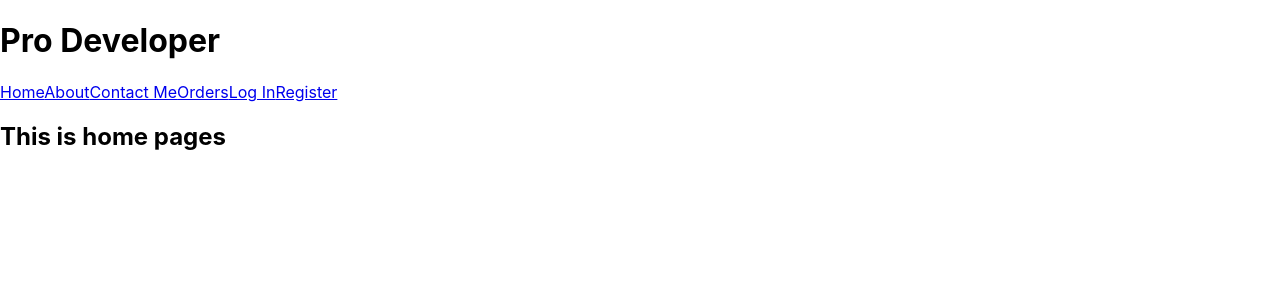
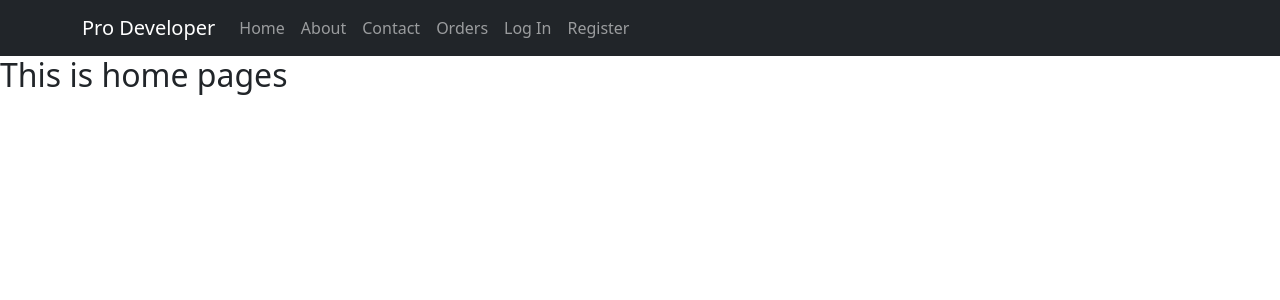
Before and after one commit to jhshakil/pro-developer, a React (Create React App) app: page / in a window 1280 px wide. Shown: the top 300 px of the page. Built offline with nearby package versions, Linux system fonts and the light colour scheme.

Commit message:
making navbar

```diff
--- a/src/App.js
+++ b/src/App.js
@@ -1,4 +1,3 @@
-import logo from './logo.svg';
 import './App.css';
 import Header from './pages/Shared/Header/Header';
 import { Route, Routes } from 'react-router-dom';
--- a/src/index.js
+++ b/src/index.js
@@ -4,6 +4,7 @@ import './index.css';
 import App from './App';
 import reportWebVitals from './reportWebVitals';
 import { BrowserRouter } from 'react-router-dom';
+import 'bootstrap/dist/css/bootstrap.min.css';
 
 const root = ReactDOM.createRoot(document.getElementById('root'));
 root.render(
--- a/src/pages/Shared/Header/Header.js
+++ b/src/pages/Shared/Header/Header.js
@@ -1,19 +1,35 @@
 import React from 'react';
+import { Container, Nav, Navbar } from 'react-bootstrap';
 import { Link } from 'react-router-dom';
 
 const Header = () => {
     return (
-        <div>
-            <h1>Pro Developer</h1>
-            <div>
-                <Link to='/'>Home</Link>
-                <Link to='/about'>About</Link>
-                <Link to='/contact'>Contact Me</Link>
-                <Link to='/orders'>Orders</Link>
-                <Link to='/login'>Log In</Link>
-                <Link to='/register'>Register</Link>
-            </div>
-        </div>
+        // <div>
+        //     <h1>Pro Developer</h1>
+        //     <div>
+        //         <Link to='/'>Home</Link>
+        //         <Link to='/about'>About</Link>
+        //         <Link to='/contact'>Contact Me</Link>
+        //         <Link to='/orders'>Orders</Link>
+        //         <Link to='/login'>Log In</Link>
+        //         <Link to='/register'>Register</Link>
+        //     </div>
+        // </div>
+        <>
+            <Navbar bg="dark" variant="dark">
+                <Container>
+                    <Navbar.Brand href="#home">Pro Developer</Navbar.Brand>
+                    <Nav className="me-auto">
+                        <Nav.Link as={Link} to="/home">Home</Nav.Link>
+                        <Nav.Link as={Link} to="/about">About</Nav.Link>
+                        <Nav.Link href="#contact">Contact</Nav.Link>
+                        <Nav.Link href="#orders">Orders</Nav.Link>
+                        <Nav.Link href="#login">Log In</Nav.Link>
+                        <Nav.Link href="#register">Register</Nav.Link>
+                    </Nav>
+                </Container>
+            </Navbar>
+        </>
     );
 };
 
```
